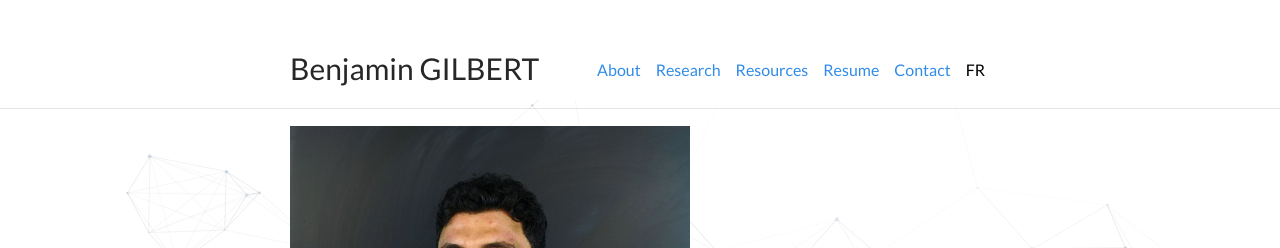
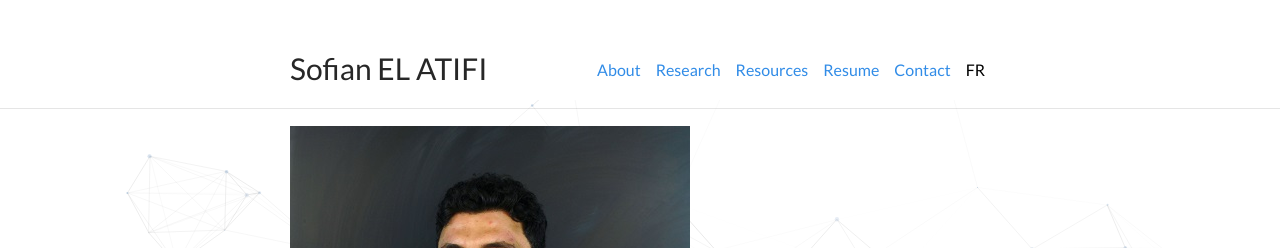
Before and after one commit to sofianelatifi/sofianelatifi.github.io, a Jekyll site: the page built from index.md, in a window 1280 px wide. Shown: the top 248 px of the page. Built offline with Jekyll 4.4.1, drawn with Linux system fonts in a browser that asks for light colours; part of the change alters nothing that is shown.

Commit message:
Update _config.yml

```diff
--- a/_config.yml
+++ b/_config.yml
@@ -1,5 +1,5 @@
-title: Benjamin GILBERT
-url: "https://bglbrt.github.io"
+title: Sofian EL ATIFI
+url: "https://sofian-borel.github.io/SofianEAwebsite/"
 baseurl: ""
 
 markdown: kramdown
@@ -15,17 +15,17 @@ favicon: true
 
 nav:
   - name: "About"
-    link: "/en/about.md"
+    link: "/en/about"
     lang: "en"
   - name: "Research"
-    link: "/en/research.md"
+    link: "/en/research"
     lang: "en"
   - name: "Resources"
-    link: "/en/resources.md"
+    link: "/en/resources"
     lang: "en"
   - name: "Resume"
     link: "/en/resume.pdf"
     lang: "en"
   - name: "Contact"
-    link: "/en/contact.md"
+    link: "/en/contact"
     lang: "en"
```
